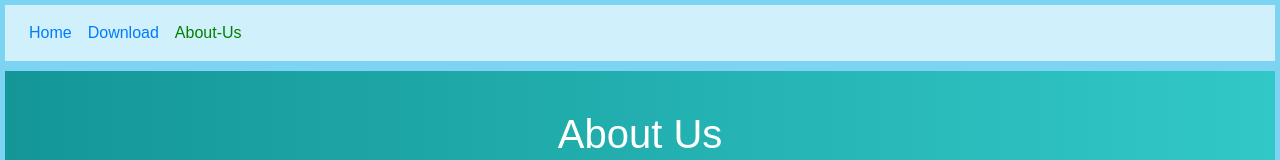
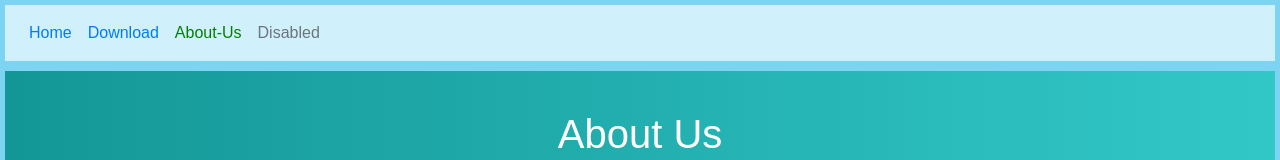
Before and after one commit to Muhammad-Ibn-E-Khalid/fdghjgfds, a plain HTML site: page SMP-Web/about-us.html in a window 1280 px wide. Shown: the top 160 px of the page. Drawn offline with nearby package versions, Linux system fonts and the light colour scheme; a script that the page names is missing.

Commit message:
Update about-us.html

```diff
--- a/SMP-Web/about-us.html
+++ b/SMP-Web/about-us.html
@@ -55,6 +55,9 @@
             <li class="nav-item active">
                 <a class="nav-link" href="about-us.html">About-Us <span class="sr-only">(current)</span></a>
             </li>
+                  <li class="nav-item">
+        <a class="nav-link disabled">Disabled</a>
+      </li>
         </ul>
 
     </div>
```
